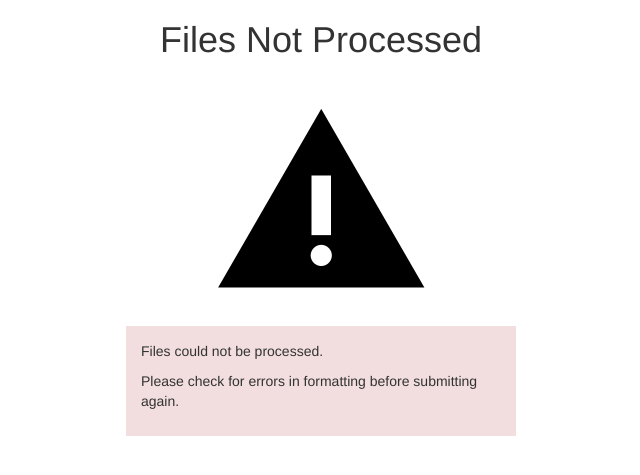
After one commit to chrahunt/fsem-scheduler, a Flask app: page /error in a window 1280 px wide. The commit adds this page. Shown: the top 475 px of the page, without its empty margins (319-959 px from the left). Run offline with Flask 2, Linux system fonts and the light colour scheme; some libraries are stand-ins or nearby versions.

Commit message:
Add relevant pages for UI presentation.

```diff
--- a/app.py
+++ b/app.py
@@ -1,6 +1,7 @@
-from flask import Flask, render_template, request, redirect, url_for
+from flask import Flask, flash, render_template, request, redirect, url_for
 
 app = Flask(__name__)
+app.secret_key = 'some_secret'
 
 @app.route('/')
 def main():
@@ -8,6 +9,14 @@ def main():
 
 @app.route('/process', methods=['POST'])
 def process():
+    form = request.form
+    #print(form)
+    # bad error
+    if "bad" in form:
+        flash("There was an error, but it wasn't something crazy.")
+        return redirect(url_for('main'))
+    if "worse" in form:
+        return redirect(url_for('error'))
     try:
         student_data = request.files['student-data']
         class_data = request.files['class-data']
@@ -20,6 +29,10 @@ def process():
 def results():
     return render_template('results.html')
 
+@app.route('/error')
+def error():
+    return render_template('error.html')
+
 if __name__ == "__main__":
     app.debug = True
     app.run()
--- a/static/css/style.css
+++ b/static/css/style.css
@@ -20,3 +20,25 @@
 .hidden-file {
   display: none !important;
 }
+
+.flashes {
+  list-style: none;
+}
+
+.results {
+  list-style: none;
+  margin-top: 15px;
+}
+
+.results > li {
+  margin-top: 15px;
+}
+
+.results a {
+  width: 100%;
+}
+
+.error {
+  padding-top: 15px;
+  padding-bottom: 15px;
+}
--- a/templates/base.html
+++ b/templates/base.html
@@ -4,6 +4,7 @@
     <title>FSEM Scheduler</title>
     <link rel="stylesheet" href="{{url_for('static', filename='css/bootstrap.min.css')}}">
     <link rel="stylesheet" href="{{url_for('static', filename='css/style.css')}}">
+    <link rel="shortcut icon" href="{{ url_for('static', filename='favicon.ico') }}">
   </head>
   <body>
     <div class="container">
--- /dev/null
+++ b/templates/error.html
@@ -0,0 +1,13 @@
+{% extends "base.html" %}
+{% block content %}
+<h1 class="text-center">Files Not Processed</h1>
+<div class="icon text-center">
+  <img src="{{ url_for('static', filename='img/warning.png') }}" alt="">
+</div>
+<div class="row">
+  <div class="col-md-4 col-md-offset-4 bg-danger error">
+    <p>Files could not be processed.</p>
+    <p>Please check for errors in formatting before submitting again.</p>
+  </div>
+</div>
+{% endblock %}
```
Also changed, not shown: templates/home.html (+18 -0 lines), templates/results.html (+10 -0 lines), static/favicon.ico (added), static/img/warning.png (added).
